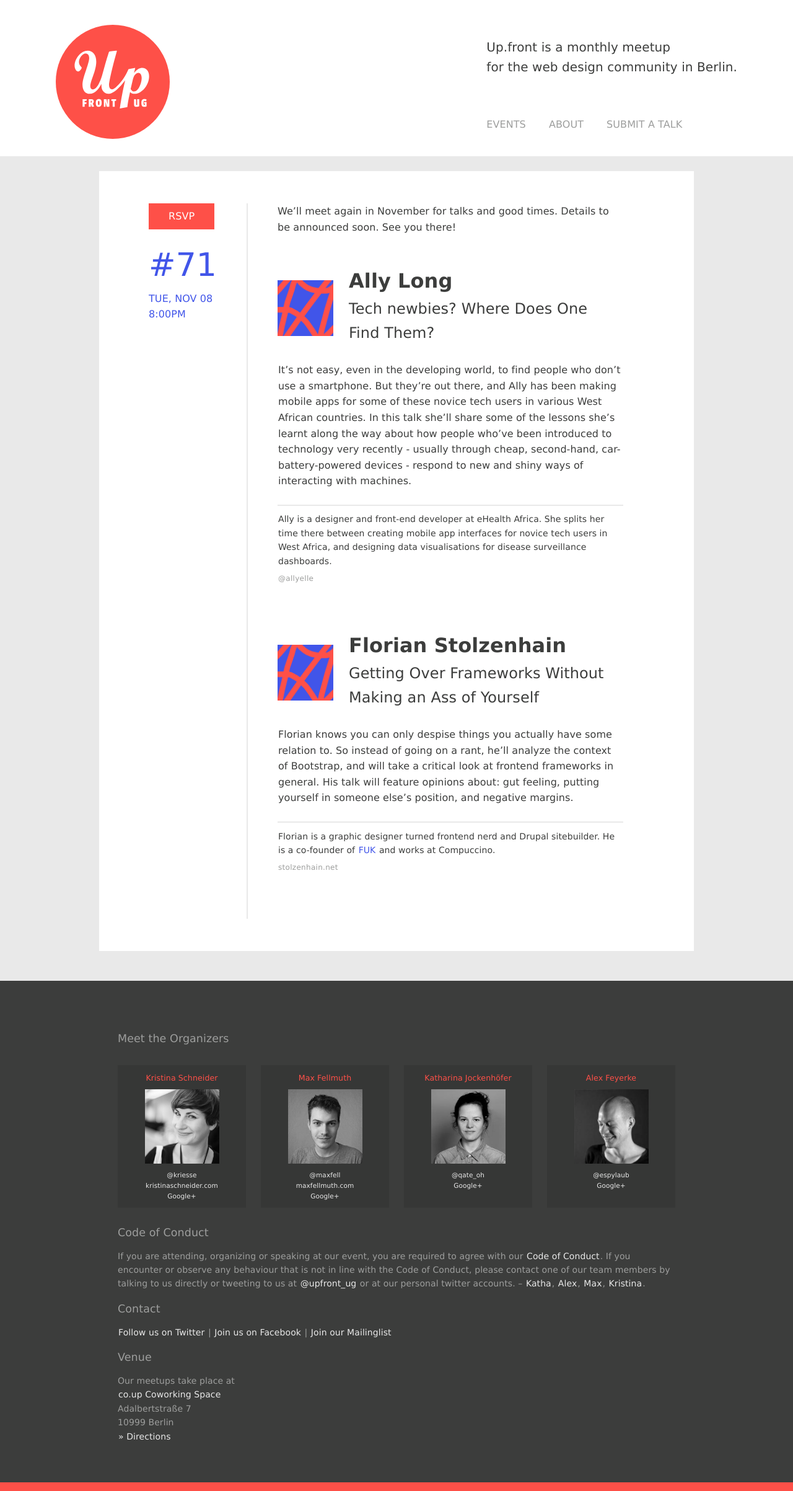
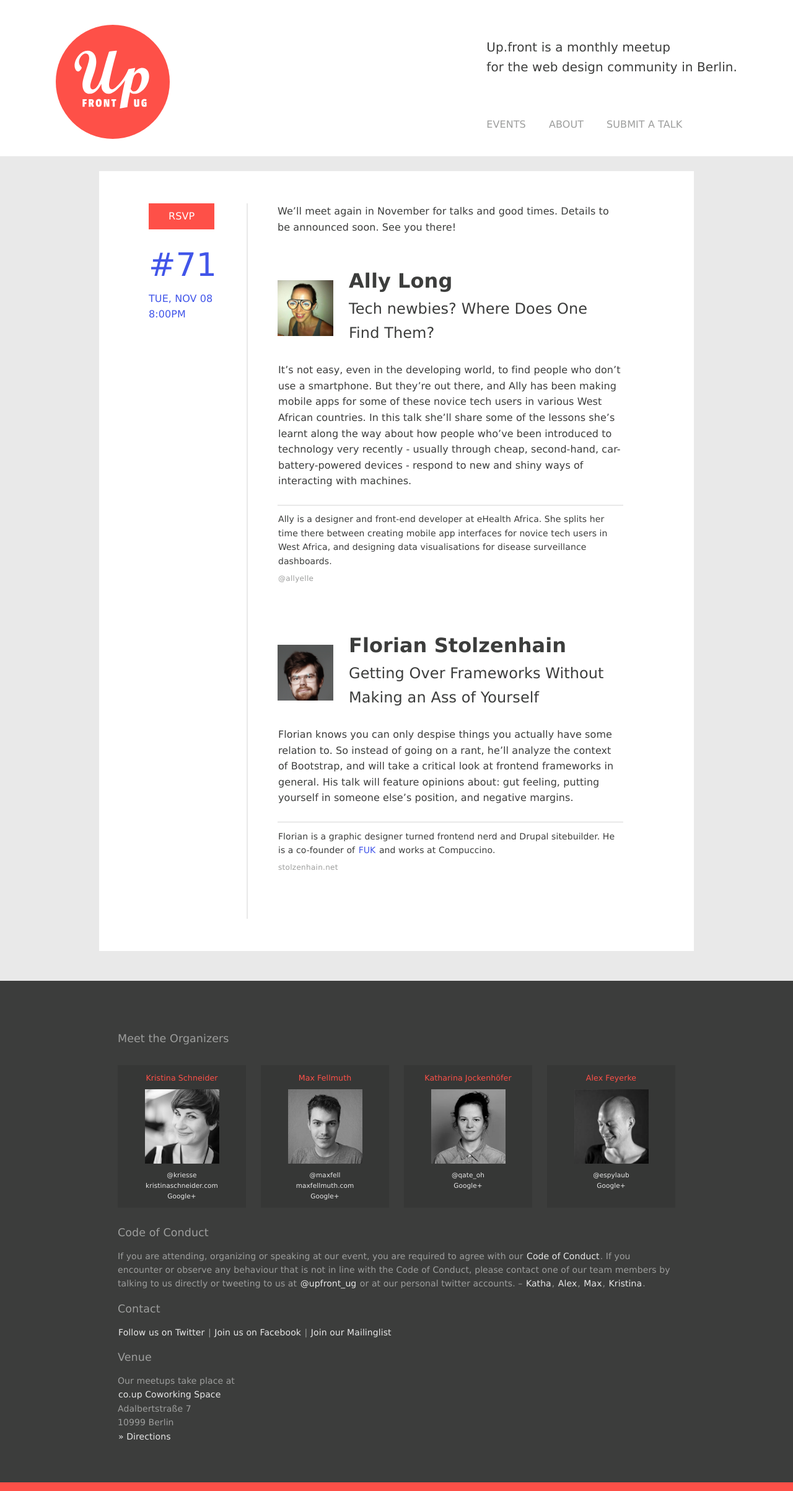
Before and after one commit to upfrontug/upfrontug.github.io, a Jekyll site: the page built from _posts/2016-11-08-meetup.html, in a window 1280 px wide. Shown: the whole page at 62% size. Built offline with Jekyll 4.4.1, drawn with Linux system fonts in a browser that asks for light colours; a script that is not in the unit is left out.

Commit message:
add speaker portraits

```diff
--- a/_posts/2016-11-08-meetup.html
+++ b/_posts/2016-11-08-meetup.html
@@ -5,6 +5,7 @@
   talks:
     - name: 'Ally Long'
       title: 'Tech newbies? Where Does One Find Them?'
+      picture: 'ally-long.jpg'
       desc: "It’s not easy, even in the developing world, to find people who don’t use a smartphone. But they’re out there, and Ally has been making mobile apps for some of these novice tech users in various West African countries. In this talk she’ll share some of the lessons she’s learnt along the way about how people who’ve been introduced to technology very recently - usually through cheap, second-hand, car-battery-powered devices - respond to new and shiny ways of interacting with machines."
       bio: 'Ally is a designer and front-end developer at eHealth Africa. She splits her time there between creating mobile app interfaces for novice tech users in West Africa, and designing data visualisations for disease surveillance dashboards.'
       links:
@@ -12,6 +13,7 @@
           title: '@allyelle'
     - name: 'Florian Stolzenhain'
       title: 'Getting Over Frameworks Without Making an Ass of Yourself'
+      picture: 'florian-stolzenhain.jpg'
       desc: 'Florian knows you can only despise things you actually have some relation to. So instead of going on a rant, he’ll analyze the context of Bootstrap, and will take a critical look at frontend frameworks in general. His talk will feature opinions about: gut feeling, putting yourself in someone else’s position, and negative margins.'
       bio: 'Florian is a graphic designer turned frontend nerd and Drupal sitebuilder. He is a co-founder of <a href="http://formundkonzept.de">FUK</a> and works at Compuccino.'
       links:
```
Also changed, not shown: _posts/2015-10-13-meetup.html (line endings or trailing spaces), images/talks/ally-long.jpg (added).
